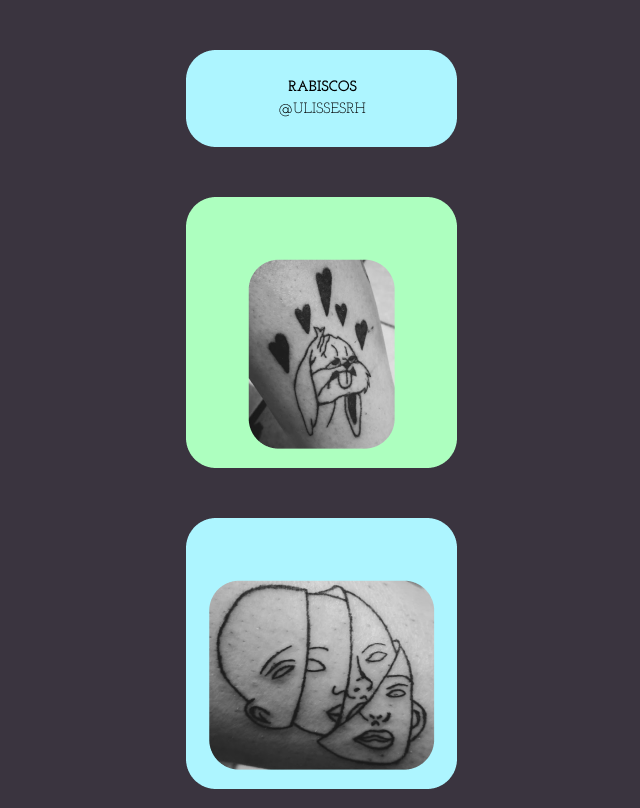
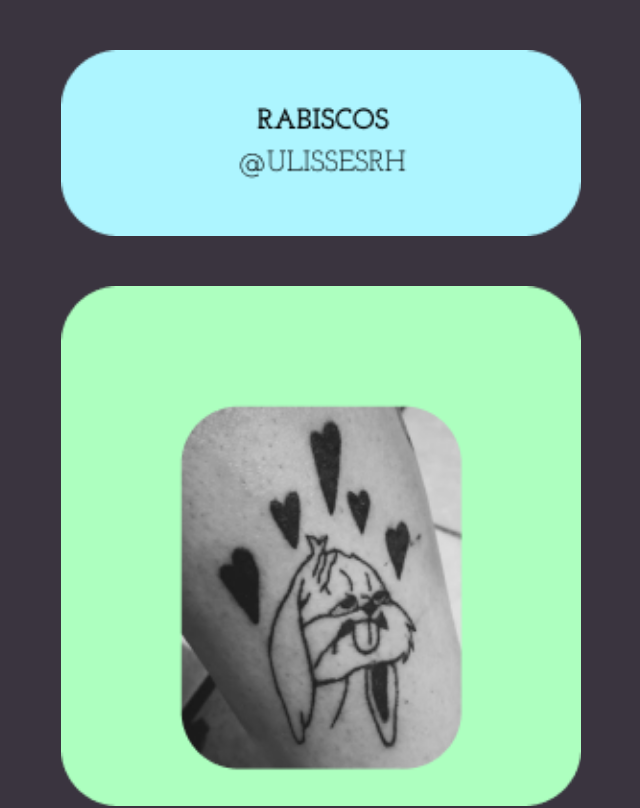
Before and after one commit to ulissesrh/tattoo_uli, a plain HTML site: page index.html in a window 1280 px wide. Shown: the top 808 px of the page, without its empty margins (319-959 px from the left). Drawn offline with Linux system fonts and the light colour scheme.

Commit message:
Update style.css

```diff
--- a/css/style.css
+++ b/css/style.css
@@ -10,5 +10,5 @@ body{
 
 .card{
     padding-top: 50px;
-    width: 271px;
+    width: 520px;
 }
```
